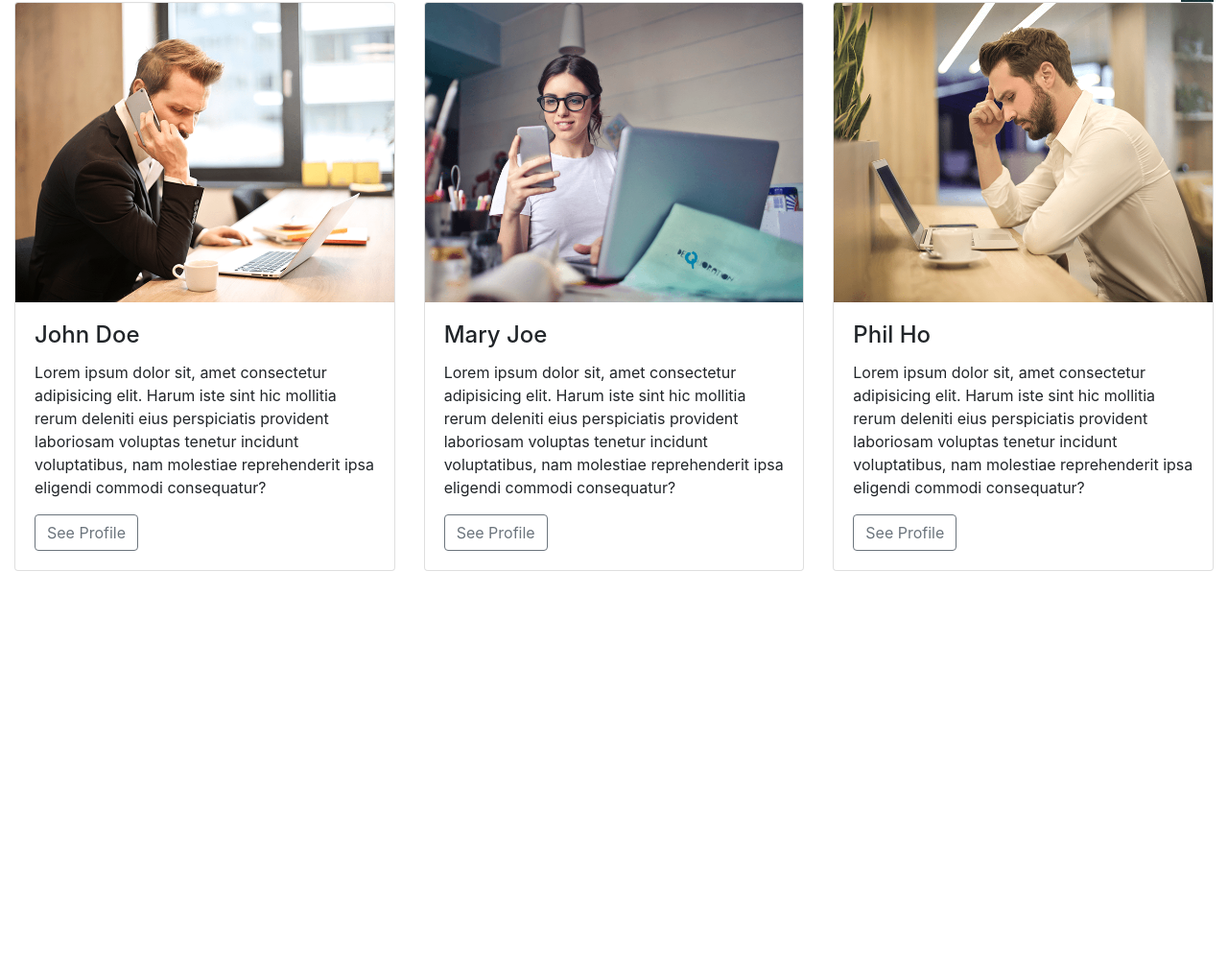
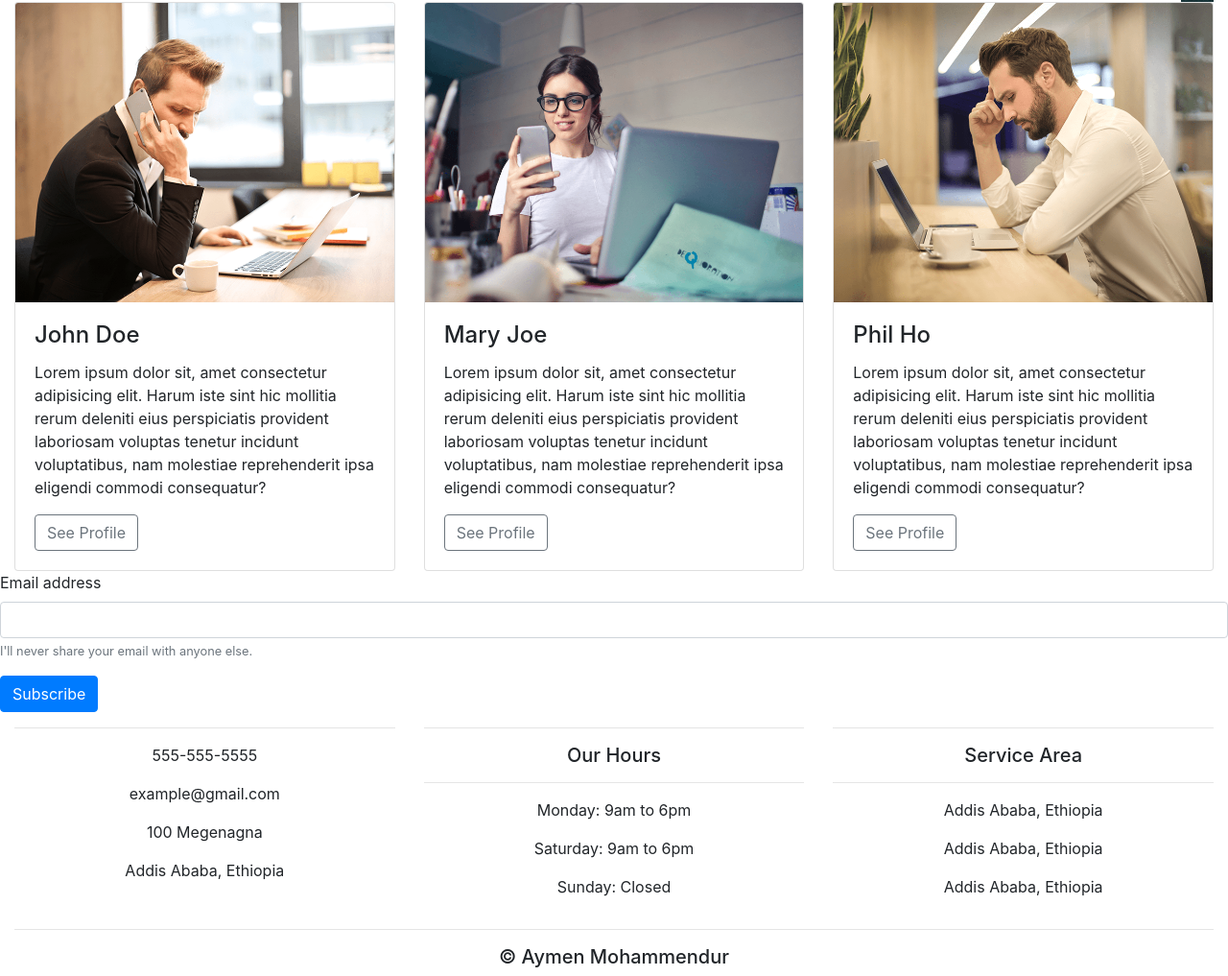
Before and after one commit to Aymen-Mohammednur/Personal-Web-Bootstrap, a plain HTML site: page index.html in a window 1280 px wide. Shown: the part 3204-4221 px from the top of the page at 96% size. Before the commit the page ends 3799 px from the top, so only its background shows below. Drawn offline with nearby package versions, Linux system fonts and the light colour scheme.

Commit message:
Added form and footer using bootstrap

```diff
--- a/index.html
+++ b/index.html
@@ -184,6 +184,49 @@
             </div>
         </div>
 
+        <form>
+            <div class="form-group">
+              <label for="exampleInputEmail1">Email address</label>
+              <input type="email" class="form-control" id="exampleInputEmail1" aria-describedby="emailHelp">
+              <small id="emailHelp" class="form-text text-muted">I'll never share your email with anyone else.</small>
+            </div>
+            <button type="submit" class="btn btn-primary">Subscribe</button>
+        </form>
+
+        <footer>
+            <div class="container-fluid padding">
+                <div class="row text-center">
+                    <div class="col-md-4">
+                        <hr class="light">
+                        <p>555-555-5555</p>
+                        <p>example@gmail.com</p>
+                        <p>100 Megenagna</p>
+                        <p>Addis Ababa, Ethiopia</p>
+                    </div>
+                    <div class="col-md-4">
+                        <hr class="light">
+                        <h5>Our Hours</h5>
+                        <hr class="light">
+                        <p>Monday: 9am to 6pm</p>
+                        <p>Saturday: 9am to 6pm</p>
+                        <p>Sunday: Closed</p>
+                    </div>
+                    <div class="col-md-4">
+                        <hr class="light">
+                        <h5>Service Area</h5>
+                        <hr class="light">
+                        <p>Addis Ababa, Ethiopia</p>
+                        <p>Addis Ababa, Ethiopia</p>
+                        <p>Addis Ababa, Ethiopia</p>
+                    </div>
+                    <div class="col-12">
+                        <hr class="light-last">
+                        <h5>&copy; Aymen Mohammendur</h5>
+                    </div>
+                </div>
+            </div>
+        </footer>
+
 
 
     <script src="https://code.jquery.com/jquery-3.5.1.slim.min.js" integrity="sha384-DfXdz2htPH0lsSSs5nCTpuj/zy4C+OGpamoFVy38MVBnE+IbbVYUew+OrCXaRkfj" crossorigin="anonymous"></script>
```
